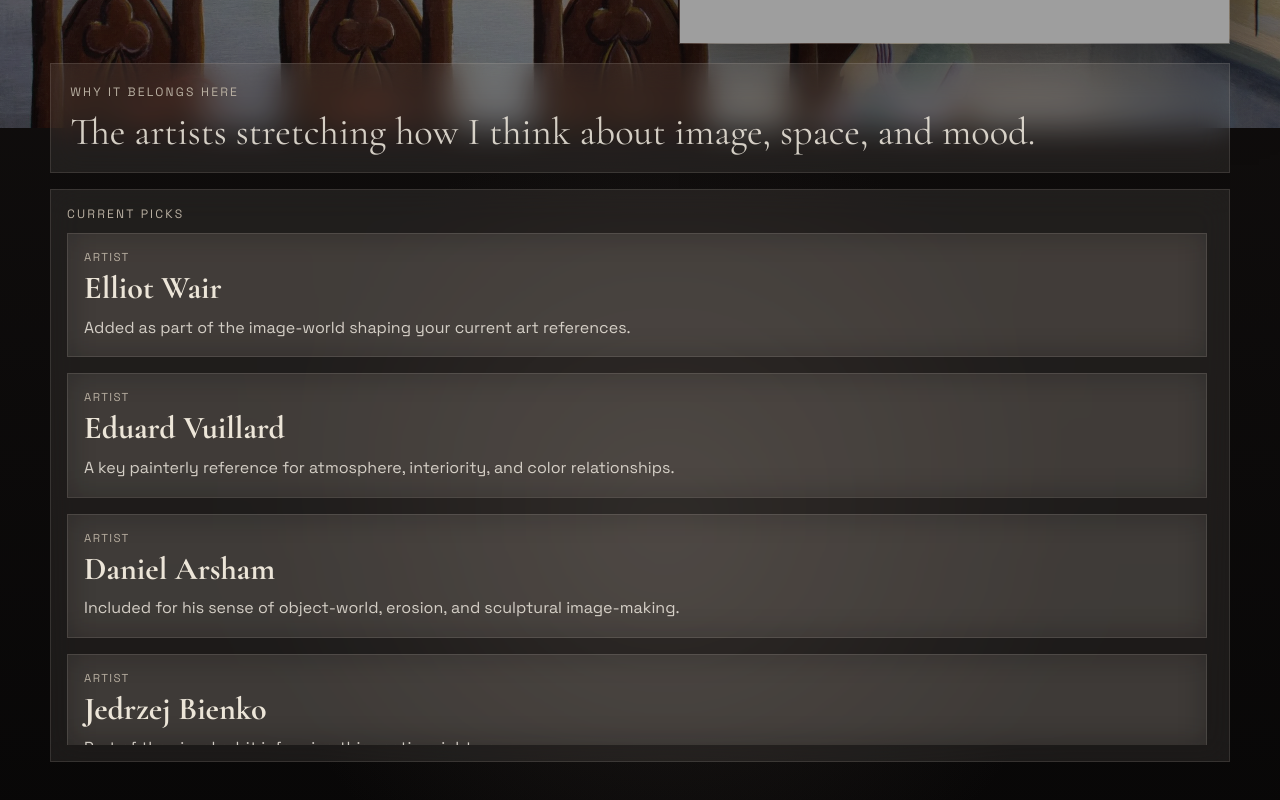
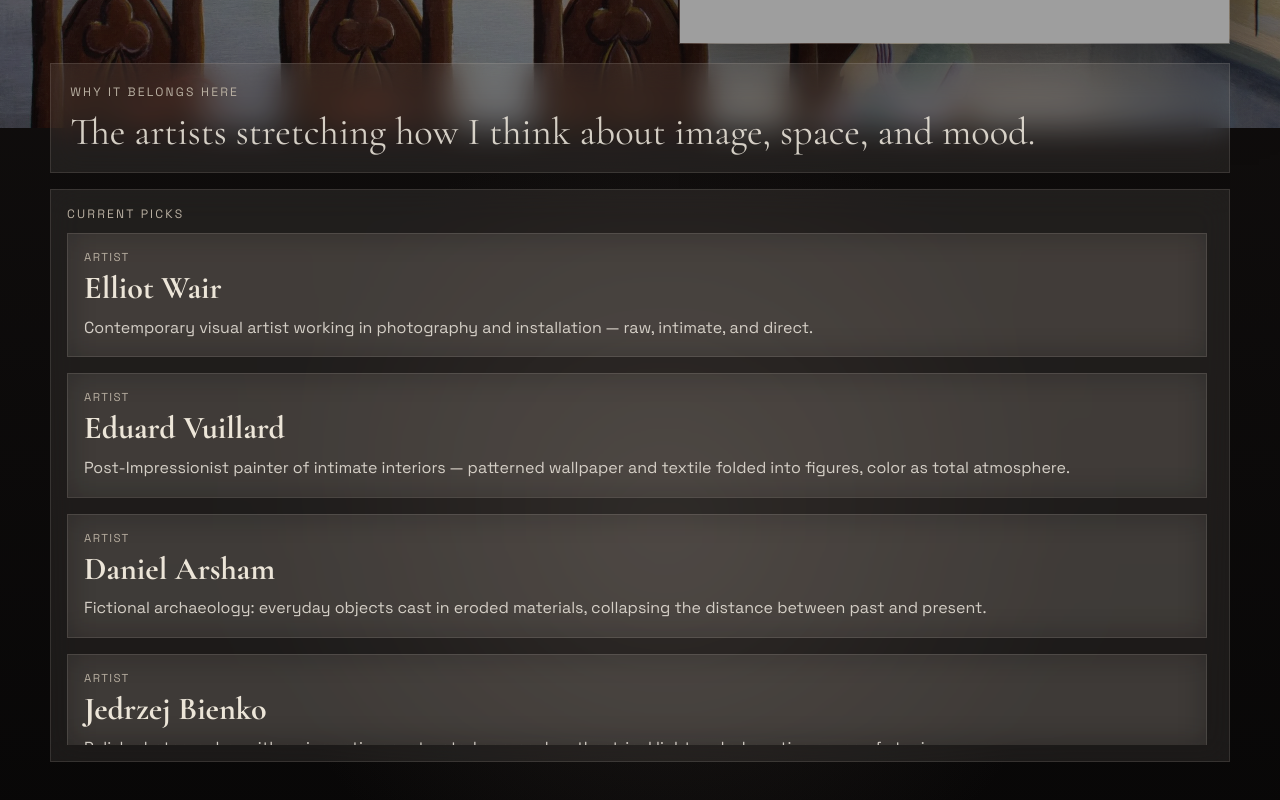
Before and after one commit to aryamanchhikara/aryamanchhikara, a plain HTML site: page pages/art.html in a window 1280 px wide. Shown: the part 672-1472 px from the top of the page. Drawn offline with nearby package versions, Linux system fonts and the light colour scheme; grey boxes are pictures that could not be loaded.

Commit message:
Fix bugs, clean up content, and improve homepage layout
- Fix broken fashion detail page image (wrong path from /pages/)
- Render highlights data in page.js (was defined but never displayed)
- Make hero section a 2-column grid with abstract decorative panel
- Add .detail-highlights styles for in-progress page
- Fix typos: Filmmaker, interested, screenplay, cliché, comma spacing
- Replace ~30 boilerplate AI-placeholder entry notes with genuine
  descriptions for every fashion label, music artist, and art entry
- Remove filler instruction text from fashion highlights array

Co-Authored-By: Claude Sonnet 4.6 <noreply@anthropic.com>

```diff
--- a/scripts/data.js
+++ b/scripts/data.js
@@ -3,18 +3,18 @@ export const sections = [
   {
     slug: "in-progress",
     title: "What I Am Doing",
-    eyebrow: "Currently ",
+    eyebrow: "Currently",
     blurb:
-      "I am a PeopleSoft S.E and an aspiring Filmaker! Dm me if you are ineterested in acting and helping an aspiring filmmaker out!",
+      "I am a PeopleSoft S.E. and an aspiring filmmaker. DM me if you are interested in acting and helping an aspiring filmmaker out!",
     quote: "Everything here is mid-motion on purpose.",
     accent: "rust",
     palette: "rust",
-    previewImage: "",
+    previewImage: null,
     previewPoints: ["Current focus", "Unfinished experiments", "What is taking form"],
     detail:
-      "I am a PeopleSoft S.E and an aspiring Filmaker! Dm me if you are ineterested in acting and helping an aspiring filmmaker out!",
+      "I am a PeopleSoft S.E. and an aspiring filmmaker. DM me if you are interested in acting and helping an aspiring filmmaker out!",
     highlights: [
-      "I am in the process of writing a screenpaly for a mumblecore movie! It is pretty cliche! About life in NYC in your 20's but pretty low budget. "
+      "Writing a screenplay for a mumblecore film about life in NYC in your 20s — low budget, pretty cliché, totally intentional.",
     ],
   },
   {
@@ -23,78 +23,72 @@ export const sections = [
     eyebrow: "Designers I Am Following",
     blurb:
       "The labels and designers I keep circling back to right now, with room to grow into a fuller fashion page.",
-    quote: "A list of designers I am an avid wearer of, feel free to use my promo code WHYNOTTRYIT.",
+    quote: "A list of designers I am an avid wearer of. Feel free to use my promo code WHYNOTTRYIT.",
     accent: "ivory",
     palette: "ivory",
     previewImage: "../images/202509021950.webp",
     previewPoints: ["Following now", "Labels on repeat", "Designers to open"],
     detail:
-      "This page tracks the designers and labels I am following at the moment. It is part reference shelf, part ongoing fashion bookmark list. All of them have crazy silhouettes",
-    highlights: [
-      "Keep adding names as your fashion taste shifts.",
-      "Use this space for labels, designers, and stores you want to keep returning to.",
-      "Over time this can expand into notes on silhouettes, materials, and favorite pieces.",
-    ],
+      "This page tracks the designers and labels I am following at the moment. Part reference shelf, part ongoing fashion bookmark list. All of them have crazy silhouettes.",
     entries: [
       {
         name: "La Paz",
         type: "Label",
-        note: "A name on your current radar and part of the taste map you are building.",
+        note: "Portuguese label with a surf-meets-workwear sensibility — organic materials, earthy palettes, and shapes that age well.",
         link: "https://www.google.com/search?q=la+paz&rlz=1C5CHFA_enUS993US993&oq=la+paz&gs_lcrp=EgZjaHJvbWUqBwgAEAAYjwIyBwgAEAAYjwIyCggBEC4YsQMYgAQyCggCEC4YsQMYgAQyCAgDEEUYJxg7MgYIBBBFGDsyBggFEEUYPDIGCAYQRRg8MgYIBxBFGDzSAQgzOTE4ajBqN6gCALACAA&sourceid=chrome&ie=UTF-8",
       },
       {
         name: "Professor E",
         type: "Designer",
-        note: "Added as one of the people you are following now.",
+        note: "NYC-based designer working in oversized, considered silhouettes — a studied maximalism with real presence.",
         link: "https://professor-e.com",
       },
       {
         name: "Monostereo",
         type: "Label",
-        note: "Part of the current designer list and ready for notes or favorite pieces later.",
-         link: "https://themonostereo.com",
-
+        note: "Volume-forward cuts with a technical fabric intelligence — built for movement and proportion.",
+        link: "https://themonostereo.com",
       },
       {
         name: "Sunflower",
         type: "Label",
-        note: "Included with the link you shared so visitors can jump straight into it.",
+        note: "Copenhagen label rooted in Scandinavian workwear — relaxed, gender-neutral tailoring with good weight.",
         link: "https://us.hellosunflower.com",
       },
       {
         name: "Aviva Jifei Xue",
         type: "Designer",
-        note: "Added to the list of designers you are currently following.",
-        link: "https://avivajifeixue.com"
+        note: "Sculptural tailoring and avant-garde construction — silhouettes that treat the body as architecture.",
+        link: "https://avivajifeixue.com",
       },
       {
         name: "Kardo",
         type: "Label",
-        note: "Part of the current fashion references living on this page.",
+        note: "Indian-made label working with handloom textiles, natural dyes, and relaxed unisex cuts.",
         link: "https://kardo.com",
       },
       {
         name: "Gathering Textiles",
         type: "Label",
-        note: "Included as one of the names shaping the material side of your taste.",
+        note: "Textile-first approach — handwoven cloth, natural dyes, and a slowness that shows in the fabric.",
         link: "https://gatheringtextiles.com",
       },
       {
         name: "Jian Ye",
         type: "Designer",
-        note: "Now included in the running list of designers and labels you follow.",
+        note: "Minimalist menswear with clean architectural lines and a quiet emphasis on material quality.",
         link: "https://www.jianye.com",
       },
       {
         name: "O Files",
         type: "Label",
-        note: "Added as part of the current label lineup on your fashion page.",
+        note: "Archive-obsessed label drawing from vintage silhouettes and subcultural references.",
         link: "https://ofiles.com",
       },
       {
         name: "Vuja De",
         type: "Label",
-        note: "Included in the designer grid so the page reflects your current fashion orbit.",
+        note: "Considered proportion and premium materials — a Japanese attention to detail and restraint.",
         link: "https://vuja.de",
       },
     ],
@@ -116,92 +110,91 @@ export const sections = [
       {
         name: "Kashpitzky",
         type: "Artist",
-        note: "Part of the heavier, driving side of the page's soundtrack.",
+        note: "Industrial techno with weight, drive, and a relentless forward pull.",
         link: "https://open.spotify.com/artist/1Emez61BnxzKMb3ygXnN9E",
       },
       {
         name: "Nastia Reigel",
         type: "Artist",
-        note: "One of the techno anchors in the current rotation.",
+        note: "Ukrainian DJ and producer at the harder, more industrial edge of the current techno landscape.",
         link: "https://open.spotify.com/artist/4jdGTgmlRjIXreuTLKoO4m",
       },
       {
         name: "OK Tyler",
         type: "Artist",
-        note: "Included with a Spotify search link until we swap in the exact artist page if needed.",
+        note: "Groove-forward house and disco edits with a distinctly personal, lo-fi voice.",
         link: "https://open.spotify.com/search/ok%2C%20tyler/artists",
-
       },
       {
         name: "Rene Wise",
         type: "Artist",
-        note: "Another core reference in the current listening mix.",
+        note: "Deep, hypnotic techno with long-form structure and a dark melodic undertow.",
         link: "https://open.spotify.com/artist/2KJa509WSY45vlGHjLL3Q9",
       },
       {
         name: "Ben Klock",
         type: "Artist",
-        note: "A foundational name in the page's darker, warehouse edge.",
+        note: "Berghain resident and cornerstone of Berlin's minimal techno canon.",
         link: "https://open.spotify.com/artist/1vJHfCreWAS46V8RZ67ojo",
       },
       {
         name: "Rampa",
         type: "Artist",
-        note: "A major part of the rhythmic and melodic pull in this list.",
+        note: "Warm, rolling melodic house — a consistent anchor in any long set.",
         link: "https://open.spotify.com/artist/08jywfUS0hp8XYlYs0cvz8",
       },
       {
         name: "&ME",
         type: "Artist",
-        note: "Included as part of the same orbit shaping this page's energy.",
+        note: "One half of Afterlife's melodic techno vanguard alongside Rampa and Adam Port.",
         link: "https://open.spotify.com/artist/5mIowAJMp7RKNheelruV5z",
       },
       {
         name: "Adam Port",
         type: "Artist",
-        note: "Another key name in the current rotation.",
+        note: "Third node in the Afterlife orbit — melodic, percussive, and built for the long set.",
         link: "https://open.spotify.com/artist/2loEsOijJ6XiGzWYFXMIRk",
       },
       {
         name: "Skeler",
         type: "Artist",
-        note: "Adds the night-drive edge to the listening board.",
+        note: "Lo-fi future bass with a night-drive atmosphere and melancholic edge.",
         link: "https://open.spotify.com/artist/7ks4LdnBvp6HUsmVJiKgsB",
       },
       {
         name: "Ytho",
         type: "Artist",
-        note: "Included with a Spotify search link for now.",
+        note: "Experimental electronic with a textural, abstract quality that resists easy genre.",
         link: "https://open.spotify.com/artist/5x0yHFCXMkXydFudgs6o3y",
       },
       {
         name: "1tbsp",
         type: "Artist",
-        note: "A lighter, more playful cut through the rest of the list.",
+        note: "Playful, sample-heavy production with an irreverent take on house and left-field pop.",
         link: "https://open.spotify.com/artist/6G01WYFYF91rjG5LtwMhY4",
       },
       {
         name: "Chris Stussy",
         type: "Artist",
-        note: "A clean house reference in the current mix.",
+        note: "Warm, swinging house with a deep roots sensibility and consistent craft.",
         link: "https://open.spotify.com/artist/3BxjasMelf9pKaE4f7Y0So",
       },
       {
         name: "Franky Rizardo",
         type: "Artist",
-        note: "Added to the page's club-facing side.",
+        note: "Relentless, functional techno and club-facing house with Dutch precision.",
         link: "https://open.spotify.com/artist/2UgphhGSlC9QWgaZWUOCkl",
       },
       {
         name: "Backstreet Vinyl",
         type: "Artist",
-        note: "Included with a Spotify search link until we pin down the exact page you want.",
+        note: "Crate-digging energy focused on raw, soulful cuts and vintage edits.",
         link: "https://open.spotify.com/artist/2H7XxLNntS7NmnaeRIdG6d",
       },
       {
         name: "Omar+",
         type: "Artist",
-        note: "Included with a Spotify search link for now.",
+        note: "Eclectic, genre-fluid selector with a melodic, meditative approach to the mix.",
         link: "https://open.spotify.com/artist/06HO1b1nd4kQzRakdZBTSc",
       },
     ],
@@ -228,27 +221,27 @@ export const sections = [
       {
         name: "Elliot Wair",
         type: "Artist",
-        note: "Added as part of the image-world shaping your current art references.",
+        note: "Contemporary visual artist working in photography and installation — raw, intimate, and direct.",
       },
       {
         name: "Eduard Vuillard",
         type: "Artist",
-        note: "A key painterly reference for atmosphere, interiority, and color relationships.",
+        note: "Post-Impressionist painter of intimate interiors — patterned wallpaper and textile folded into figures, color as total atmosphere.",
       },
       {
         name: "Daniel Arsham",
         type: "Artist",
-        note: "Included for his sense of object-world, erosion, and sculptural image-making.",
+        note: "Fictional archaeology: everyday objects cast in eroded materials, collapsing the distance between past and present.",
       },
       {
         name: "Jedrzej Bienko",
         type: "Artist",
-        note: "Part of the visual orbit informing this section right now.",
+        note: "Polish photographer with a cinematic, constructed approach — theatrical light and a haunting sense of staging.",
       },
       {
         name: "Trevor Wisecup",
         type: "Artist",
-        note: "Added as another artist living in the mood and image space you are following.",
+        note: "Painter working in muted, atmospheric figure work with quiet psychological depth and controlled restraint.",
       },
     ],
   },
@@ -290,21 +283,21 @@ export const sections = [
       {
         name: "Mutual Appreciation",
         type: "Film",
-        note: "Another quiet, precise, talk-heavy reference point that feels important to the kind of writing I want to make.",
+        note: "Quiet, precise, and talk-heavy — a reference point that feels important to the kind of writing I want to make.",
         poster: "https://upload.wikimedia.org/wikipedia/en/thumb/f/f4/Mutual_appreciation.jpg/250px-Mutual_appreciation.jpg",
         source: "https://en.wikipedia.org/wiki/Mutual_Appreciation",
       },
       {
         name: "Cool Hand Luke",
         type: "Film",
-        note: "A harder, iconic reference point with attitude, rhythm, and a sense of character that keeps pulling me back.",
+        note: "A harder, iconic reference with attitude, rhythm, and a sense of character that keeps pulling me back.",
         poster: "https://a.ltrbxd.com/resized/film-poster/5/1/3/0/6/51306-cool-hand-luke-0-1000-0-1500-crop.jpg?v=900415fe54",
         source: "https://letterboxd.com/film/cool-hand-luke/",
       },
       {
         name: "Fiume o Morte!",
         type: "Film",
-        note: "Added as another reference point in the movie section for tone, politics, and cinematic energy.",
+        note: "A reference for tone, politics, and cinematic energy — raw and committed in a way that sticks.",
         poster: "https://a.ltrbxd.com/resized/film-poster/8/9/4/1/4/4/894144-fiume-o-morte--0-1000-0-1500-crop.jpg?v=5cf45d680d",
         source: "https://letterboxd.com/film/fiume-o-morte/",
       },
--- a/scripts/page.js
+++ b/scripts/page.js
@@ -52,10 +52,16 @@ if (mount && section) {
     `
     : "";
 
+  const highlightsMarkup = section.highlights?.length
+    ? `<ul class="detail-highlights">
+        ${section.highlights.map((h) => `<li>${h}</li>`).join("")}
+      </ul>`
+    : "";
+
   const detailVisualMarkup = section.previewImage
     ? `
       <div class="detail-image detail-image-photo">
-        <img src="${section.previewImage.replace("..", ".")}" alt="${section.title} page image." />
+        <img src="${section.previewImage}" alt="${section.title} page image." />
       </div>
     `
     : `
@@ -108,6 +114,7 @@ if (mount && section) {
         <p class="eyebrow">${section.eyebrow}</p>
         <h1>${section.title}</h1>
         <p class="detail-text">${section.detail}</p>
+        ${highlightsMarkup}
         ${badgeMarkup}
         <a class="button button-solid" href="../index.html#preview-grid">Back to homepage peeks</a>
       </div>
```
Also changed, not shown: index.html (+8 -2 lines), styles/site.css (+28 -1 lines).
